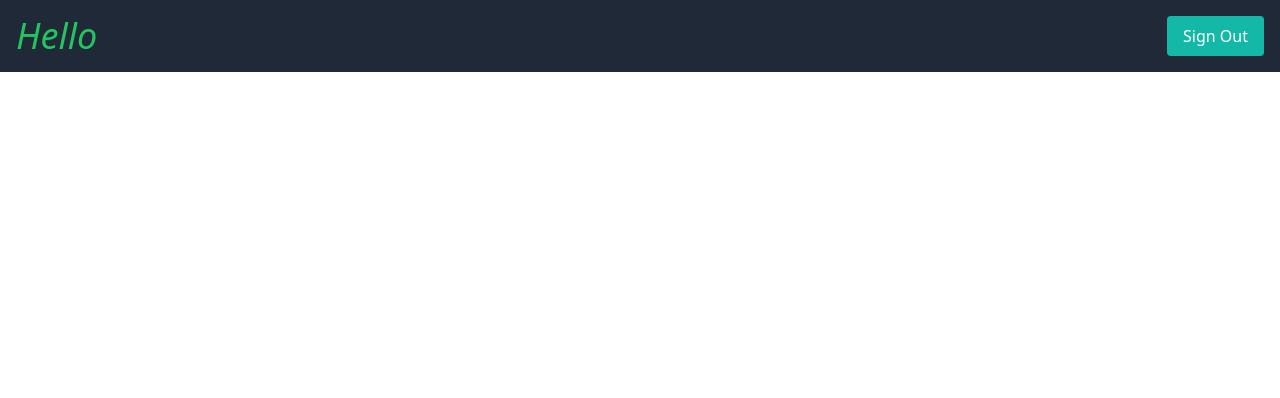
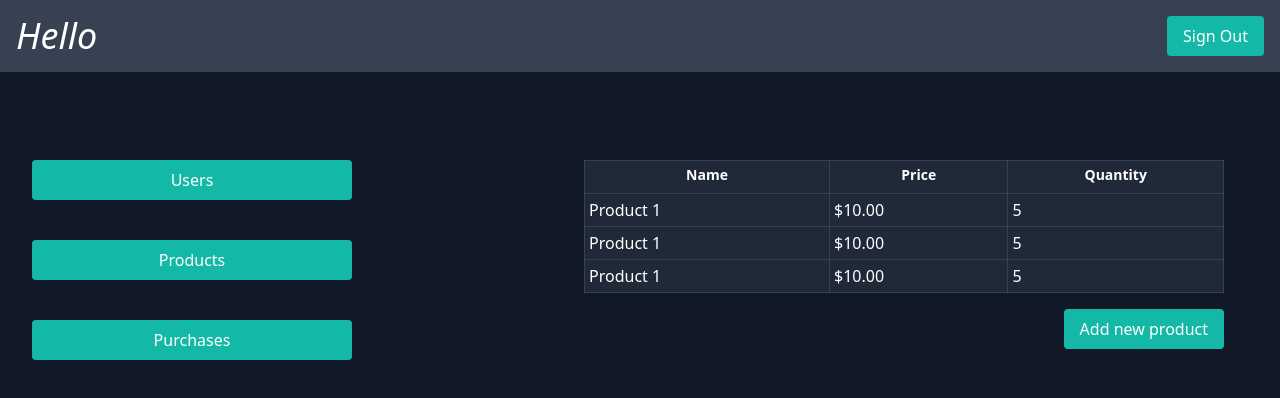
Before and after one commit to dusvn/Web-shop, a React (Create React App) app in the folder ui/: page /MainPage in a window 1280 px wide. Shown: the top 398 px of the page. Built offline with nearby package versions, Linux system fonts and the light colour scheme; no server answers.

Commit message:
front za admin main page dodat

```diff
--- a/ui/src/components/MainPage.jsx
+++ b/ui/src/components/MainPage.jsx
@@ -39,11 +39,97 @@ export default function MainPage() {
   }, []);
 
   return (
-    <header className="bg-gray-800 text-green-500 p-4 flex justify-between items-center">
-      <div className="text-4xl italic font-light dark:text-white">Hello {userName}</div>
-      <button className="bg-teal-500 text-white px-4 py-2 rounded" onClick={handleSignOut}>
-        Sign Out
-      </button>
-    </header>
+    <div className="flex flex-col h-screen bg-gray-900 text-white">
+      {/* Your existing header with Sign Out button */}
+      <header className="bg-gray-700 p-4 flex justify-between items-center">
+        <div className="text-4xl italic font-light">Hello {userName}</div>
+        <button className="bg-teal-500 text-white px-4 py-2 rounded" onClick={handleSignOut}>
+          Sign Out
+        </button>
+      </header>
+
+      <div className="my-2">
+        <br />
+        <br />
+        <br />
+      </div>
+
+      <div className="flex justify-between">
+        {/* Left side with 3 buttons */}
+        <div className="w-1/4 ml-8"> {/* Adjust the left margin as needed */}
+          <button className="bg-teal-500 text-white px-4 py-2 rounded mb-4 w-full">Users</button>
+          <br></br>
+          <br></br>
+          <button className="bg-teal-500 text-white px-4 py-2 rounded mb-4 w-full">Products</button>
+          <br></br>
+          <br></br>
+          <button className="bg-teal-500 text-white px-4 py-2 rounded mb-4 w-full">Purchases</button>
+          <br></br>
+          <br></br>
+        </div>
+
+        {/* Right side with the table and "Add new product" button */}
+        <div className="w-1/2 mr-14">
+          <table className="w-full border-collapse border border-gray-700 rounded-lg">
+            <thead>
+              <tr>
+                <th className="bg-gray-800 p-1 border-r border-gray-700">
+                  <h3 className="text-sm font-semibold mb-1">Name</h3>
+                </th>
+                <th className="bg-gray-800 p-1 border-r border-gray-700">
+                  <h3 className="text-sm font-semibold mb-1">Price</h3>
+                </th>
+                <th className="bg-gray-800 p-1">
+                  <h3 className="text-sm font-semibold mb-1">Quantity</h3>
+                </th>
+              </tr>
+            </thead>
+            <tr className="border-t border-gray-700">
+              <td className="bg-gray-800 p-1 border-r border-gray-700">
+                Product 1
+              </td>
+              <td className="bg-gray-800 p-1 border-r border-gray-700">
+                $10.00
+              </td>
+              <td className="bg-gray-800 p-1">
+                5
+              </td>
+            </tr>
+            <tr className="border-t border-gray-700">
+              <td className="bg-gray-800 p-1 border-r border-gray-700">
+                Product 1
+              </td>
+              <td className="bg-gray-800 p-1 border-r border-gray-700">
+                $10.00
+              </td>
+              <td className="bg-gray-800 p-1">
+                5
+              </td>
+            </tr>
+            <tr className="border-t border-gray-700">
+              <td className="bg-gray-800 p-1 border-r border-gray-700">
+                Product 1
+              </td>
+              <td className="bg-gray-800 p-1 border-r border-gray-700">
+                $10.00
+              </td>
+              <td className="bg-gray-800 p-1">
+                5
+              </td>
+            </tr>
+            <tbody>
+              {/* Add your table rows here */}
+            </tbody>
+          </table>
+          <div className="flex justify-end mt-4">
+            <button className="bg-teal-500 text-white px-4 py-2 rounded">Add new product</button>
+          </div>
+        </div>
+      </div>
+    </div>
   );
+
+
+
+
 }
```
